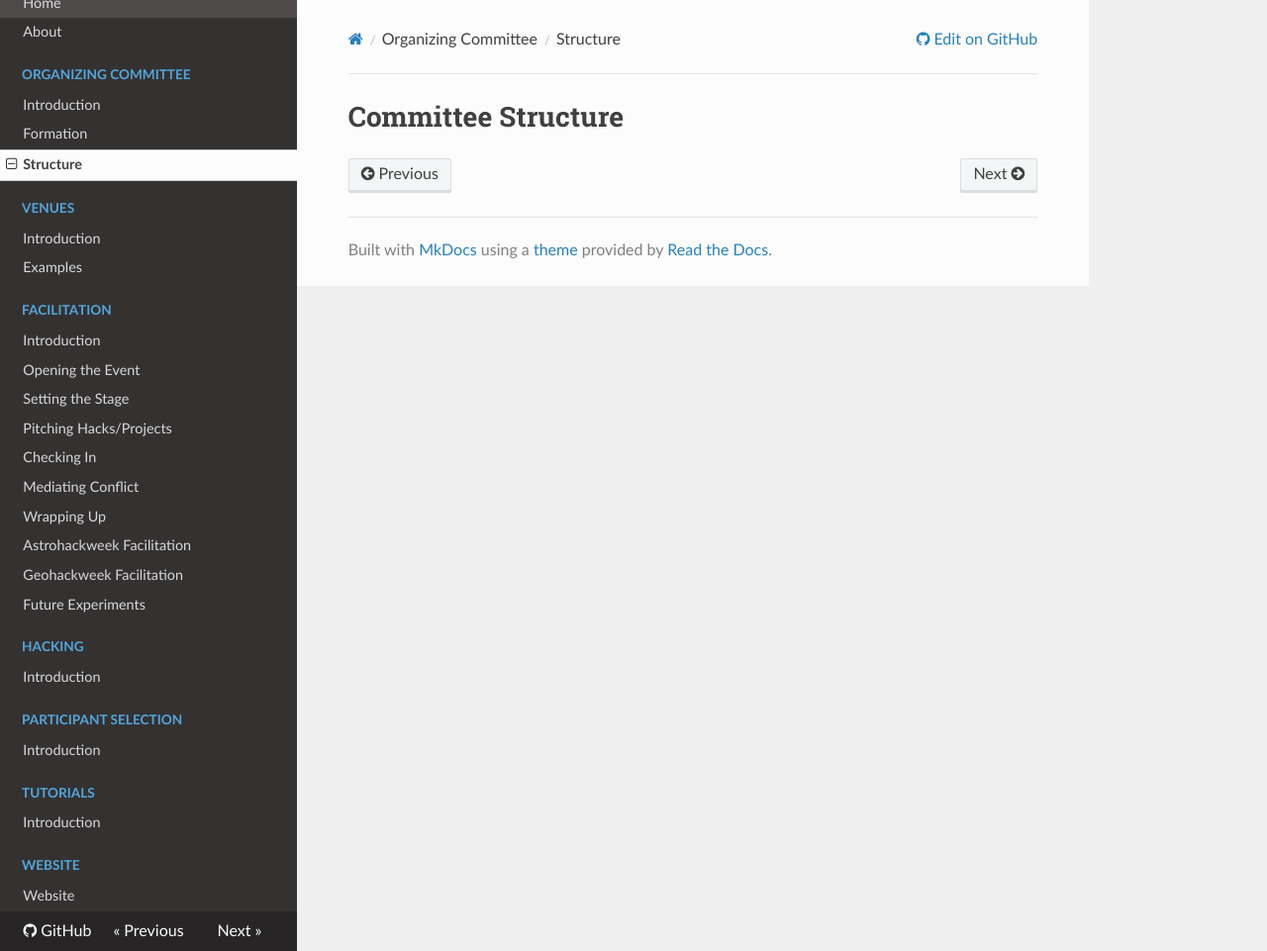
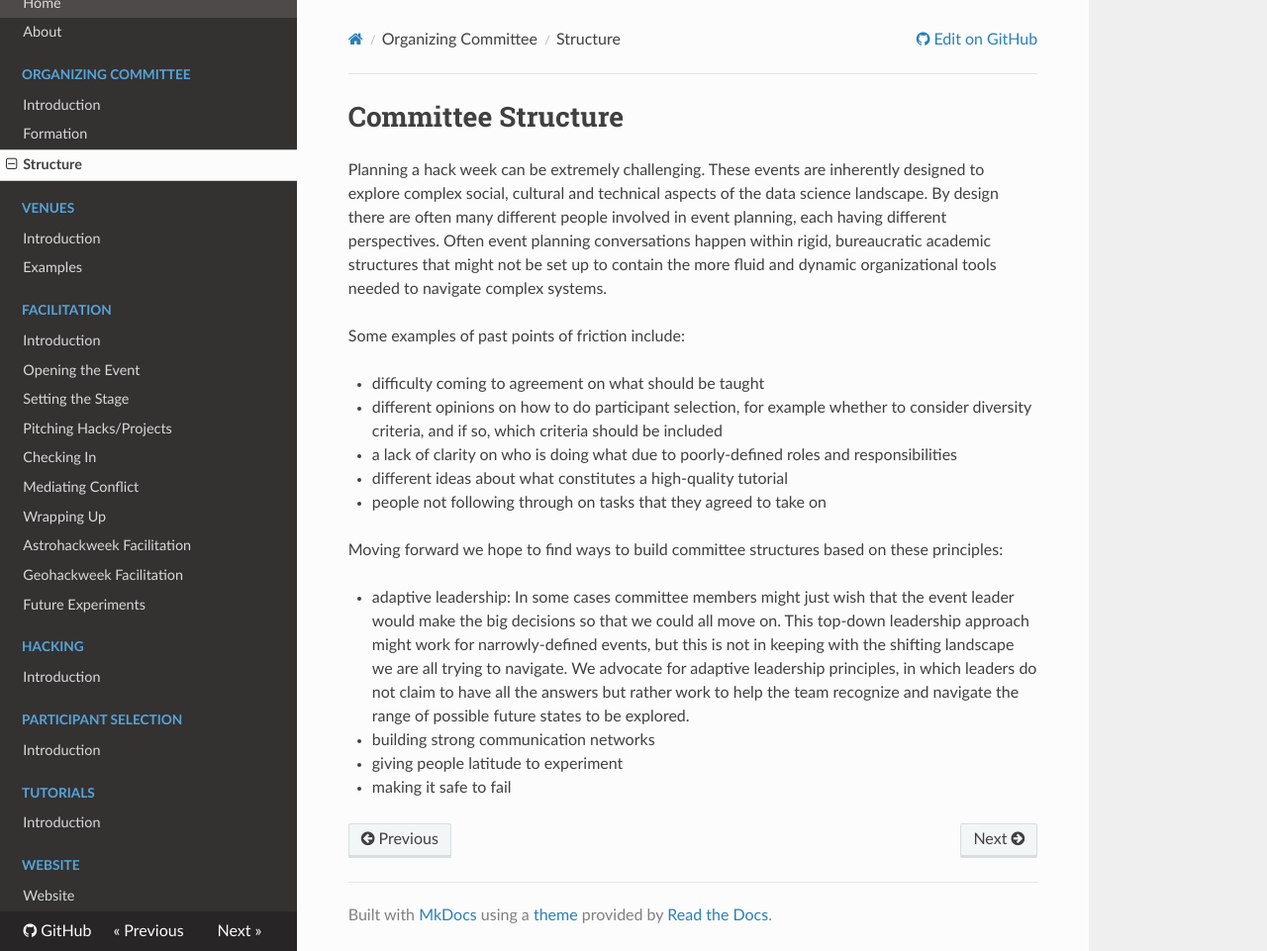
Before and after one commit to uwescience/HackWeek-Toolkit, an MkDocs documentation site: the page built from docs/OrganizingCommittee/Committee-structure.md, in a window 1280 px wide and 961 px high. Shown: the whole window at 99% size. Built offline with MkDocs 1.6.1, drawn with Linux system fonts in a browser that asks for light colours; nearby versions of some CDN libraries.

Commit message:
initial content on sturcturing the organizing committee

```diff
--- a/docs/OrganizingCommittee/Committee-structure.md
+++ b/docs/OrganizingCommittee/Committee-structure.md
@@ -1 +1,18 @@
 # Committee Structure
+
+Planning a hack week can be extremely challenging. These events are inherently designed to explore complex social, cultural and technical aspects of the data science landscape. By design there are often many different people involved in event planning, each having different perspectives. Often event planning conversations happen within rigid, bureaucratic academic structures that might not be set up to contain the more fluid and dynamic organizational tools needed to navigate complex systems.
+
+Some examples of past points of friction include:
+
+* difficulty coming to agreement on what should be taught
+* different opinions on how to do participant selection, for example whether to consider diversity criteria, and if so, which criteria should be included
+* a lack of clarity on who is doing what due to poorly-defined roles and responsibilities
+* different ideas about what constitutes a high-quality tutorial
+* people not following through on tasks that they agreed to take on
+
+Moving forward we hope to find ways to build committee structures based on these principles:
+
+* adaptive leadership: In some cases committee members might just wish that the event leader would make  the big decisions so that we could all move on. This top-down leadership approach might work for narrowly-defined events, but this is not in keeping with the shifting landscape we are all trying to navigate. We advocate for adaptive leadership principles, in which leaders do not claim to have all the answers but rather work to help the team recognize and navigate the range of possible future states to be explored.
+* building strong communication networks
+* giving people latitude to experiment
+* making it safe to fail
```
